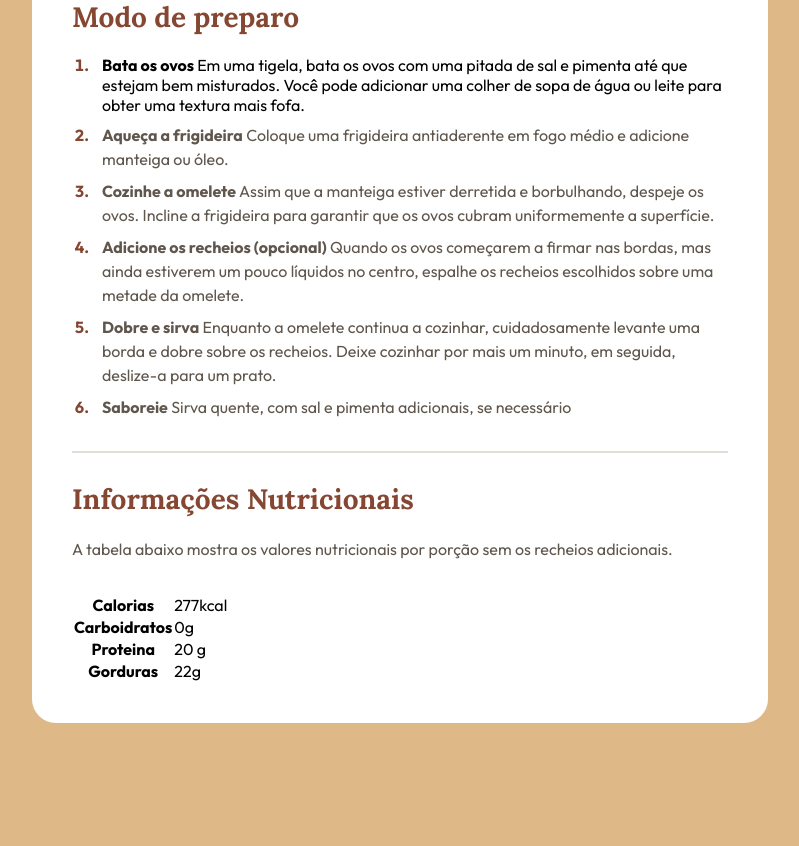
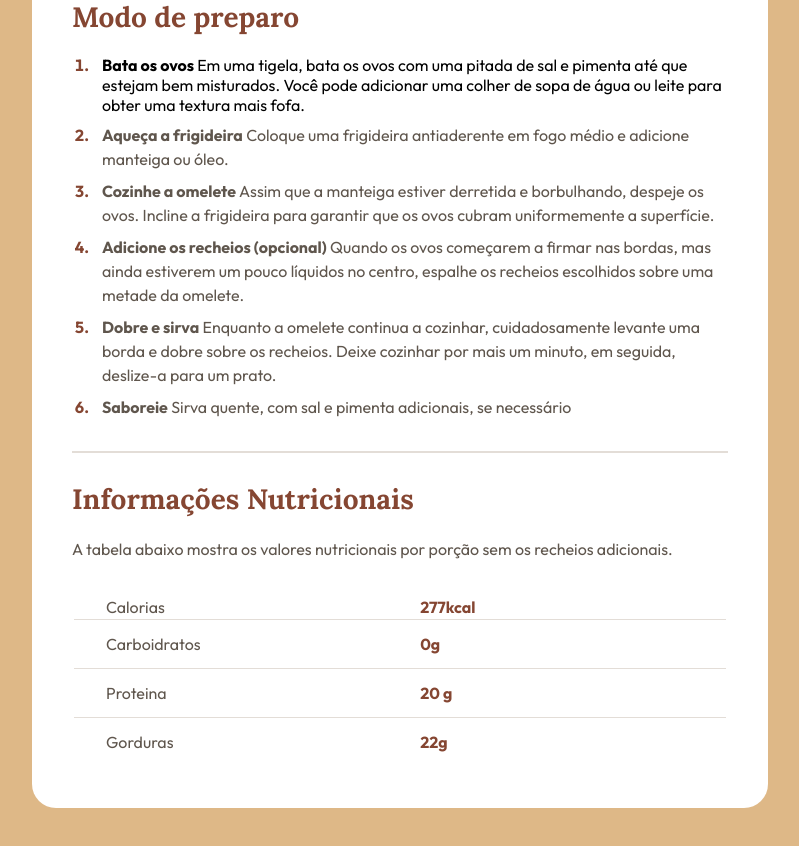
Before and after one commit to Sophiapupim/receita_marcio, a plain HTML site: page index.html in a window 1280 px wide. Shown: the part 801-1647 px from the top of the page, without its empty margins (240-1039 px from the left). Before the commit the page ends 1588 px from the top, so only its background shows below. Drawn offline with Linux system fonts and the light colour scheme.

Commit message:
finalização do projeto

```diff
--- a/style.css
+++ b/style.css
@@ -104,3 +104,50 @@ hr {
     color: #854632;
     font-weight: 700;
 }
+
+.informacoes p {
+    margin-bottom: 24px;
+}
+
+table {
+    width: 100%;
+}
+
+th, td {
+    border-bottom: 1px solid #e3ddd7;
+    width: 100%;
+}
+
+tr {
+    display: flex;
+}
+
+th {
+    text-align: left;
+    padding-left: 32px;
+    font-weight: 400;
+    color: #5f564d;
+    line-height: 150%;
+}
+
+td {
+    padding-left: 16px;
+    font-weight: 700;
+    color: #854632;
+    line-height: 150%;
+}
+
+    tr + tr th,
+    tr + tr td {
+        padding-block: 12px;
+    }
+
+    tr: :nth-of-type(1) th,
+    tr: :nth-of-type(1) td{
+        padding-bottom: 12px;
+    }
+
+    tr:nth-of-type(4) th,
+    tr:nth-of-type(4) td {
+        border: none;
+    }
```
